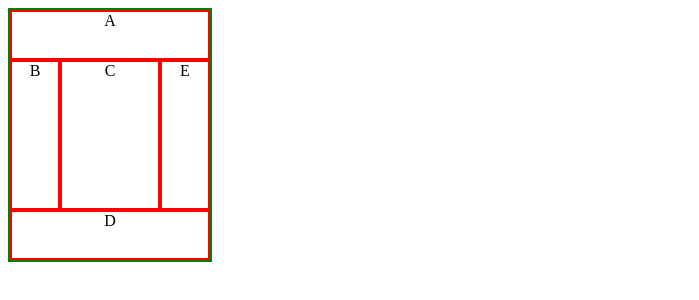
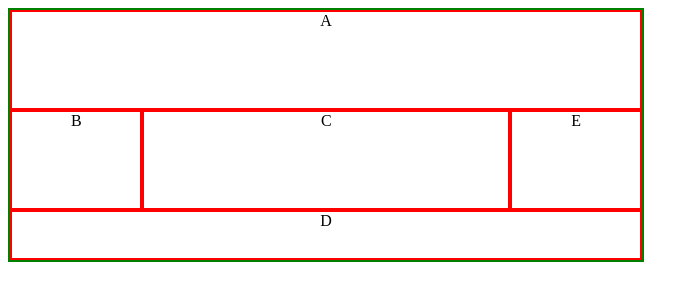
Before and after one commit to sefeoluwa/learningTests, a plain HTML site: page index.html in a window 1280 px wide. Shown: the whole page, without its empty margins (0-699 px from the left). Drawn offline with Linux system fonts and the light colour scheme.

Commit message:
dashboard positiong using grid areas

```diff
--- a/style.css
+++ b/style.css
@@ -1,8 +1,8 @@
 .container{
-    width:fit-content;
+    width: 50%;
     border: 2px solid green;
     display:grid;
-    grid-template: 50px 50px 50px 50px/ 50px 50px 50px 50px;
+    grid-template-areas: "gA gA gA gA gA" "gA gA gA gA gA" "gB gC gC gC gE" "gB gC gC gC gE" "gD gD gD gD gD" ;
 
    grid-auto-rows: 50px;
    text-align:center;
@@ -14,36 +14,21 @@
 }
 
 .gridA{
-    grid-column-start: 1;
-    grid-column-end: 6;
-    grid-row-start: 1;
-    grid-row-end: 2;
+    grid-area: gA;
 }
 
 .gridB{
-    grid-column-start: 1;
-    grid-column-end: 2;
-    grid-row-start: 2;
-    grid-row-end: 5;
+    grid-area: gB;
 }
 
 .gridC{
-    grid-column-start: 2;
-    grid-column-end: 4;
-    grid-row-start: 2;
-    grid-row-end: 5;
+    grid-area: gC;
 }
 
 .gridD{
-    grid-column-start: 1;
-    grid-column-end: 6;
-    grid-row-start: 5;
-    grid-row-end: 6;
+    grid-area: gD;
 }
 
 .gridE{
-    grid-column-start: 4;
-    grid-column-end: 5;
-    grid-row-start: 2;
-    grid-row-end: 5;
+    grid-area: gE;
 }
```
